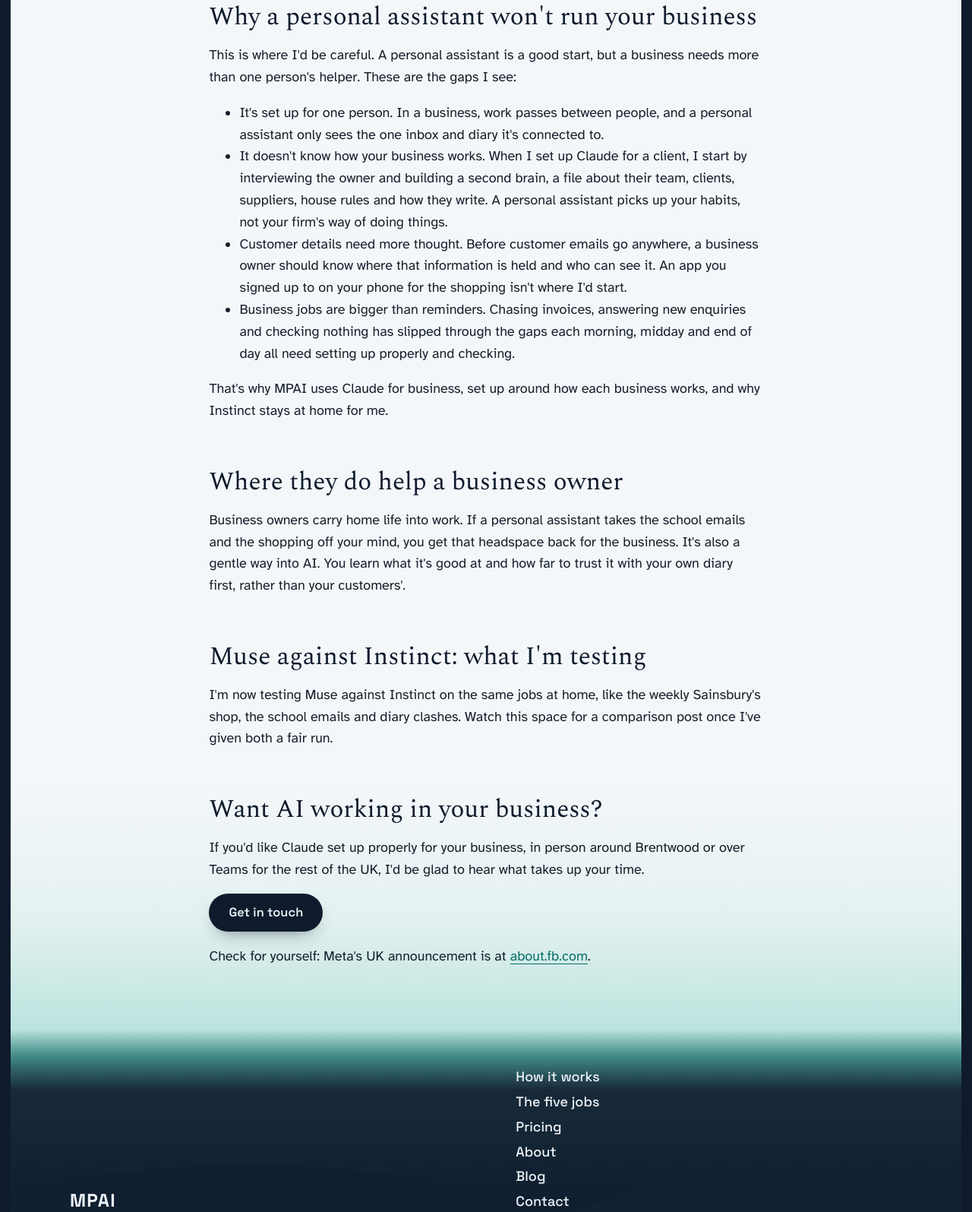
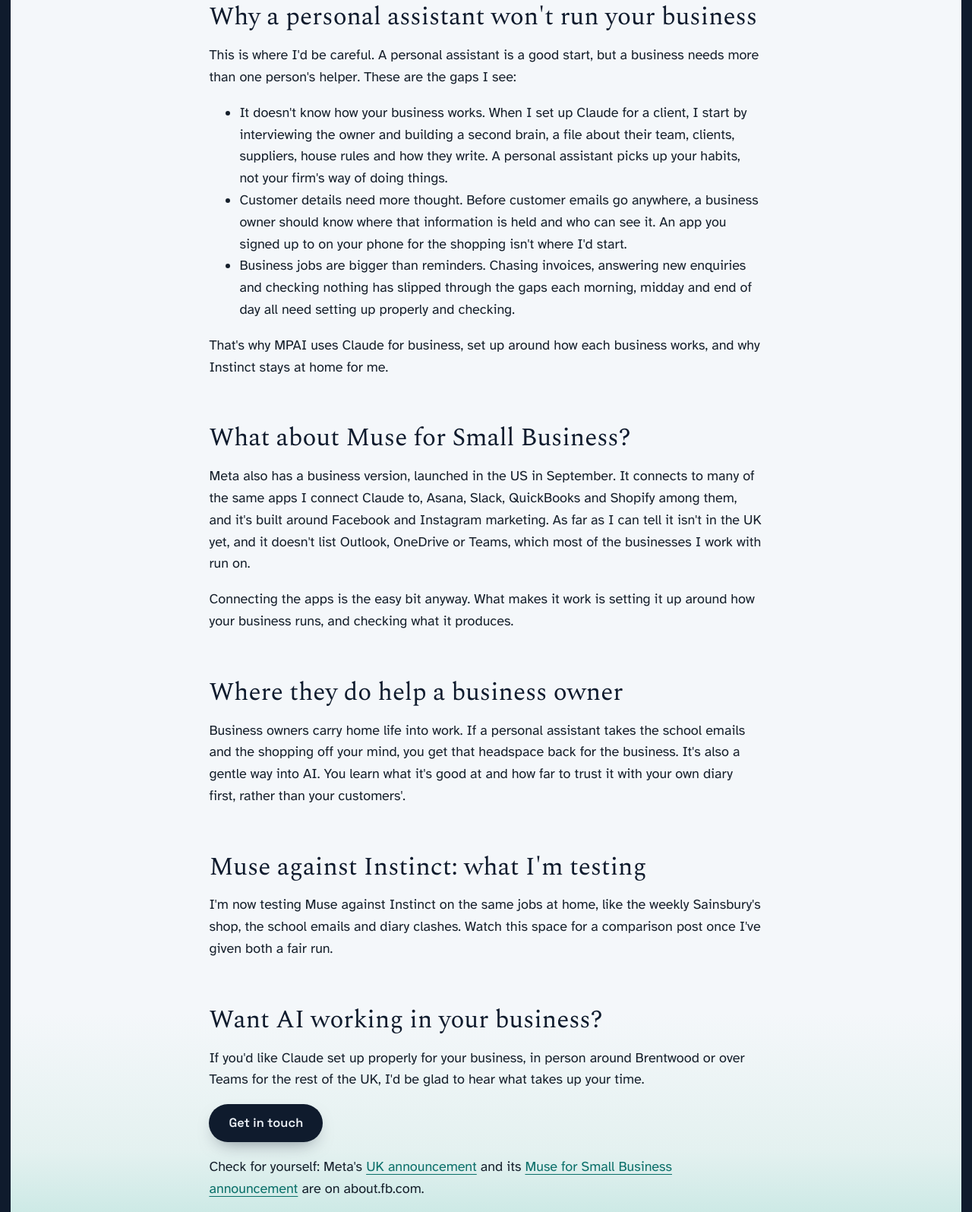
Before and after one commit to PBMPAD/MPAI, a plain HTML site: page blog/meta-muse-personal-ai-assistant/index.html in a window 1280 px wide. Shown: the part 1208-2803 px from the top of the page at 76% size. Drawn offline with nearby package versions, Linux system fonts and the light colour scheme.

Commit message:
Blog: add Muse for Small Business section to the Meta Muse post
Co-Authored-By: Claude Opus 5.5 <noreply@anthropic.com>
Claude-Session: https://claude.ai/code/session_01XMYrcY4X1GF4SxTf6zEoLG

```diff
--- a/blog/meta-muse-personal-ai-assistant/index.html
+++ b/blog/meta-muse-personal-ai-assistant/index.html
@@ -43,12 +43,15 @@
 <h2>Why a personal assistant won't run your business</h2>
 <p>This is where I'd be careful. A personal assistant is a good start, but a business needs more than one person's helper. These are the gaps I see:</p>
 <ul>
-<li>It's set up for one person. In a business, work passes between people, and a personal assistant only sees the one inbox and diary it's connected to.</li>
 <li>It doesn't know how your business works. When I set up Claude for a client, I start by interviewing the owner and building a second brain, a file about their team, clients, suppliers, house rules and how they write. A personal assistant picks up your habits, not your firm's way of doing things.</li>
 <li>Customer details need more thought. Before customer emails go anywhere, a business owner should know where that information is held and who can see it. An app you signed up to on your phone for the shopping isn't where I'd start.</li>
 <li>Business jobs are bigger than reminders. Chasing invoices, answering new enquiries and checking nothing has slipped through the gaps each morning, midday and end of day all need setting up properly and checking.</li>
 </ul>
 <p>That's why MPAI uses Claude for business, set up around how each business works, and why Instinct stays at home for me.</p>
+
+<h2>What about Muse for Small Business?</h2>
+<p>Meta also has a business version, launched in the US in September. It connects to many of the same apps I connect Claude to, Asana, Slack, QuickBooks and Shopify among them, and it's built around Facebook and Instagram marketing. As far as I can tell it isn't in the UK yet, and it doesn't list Outlook, OneDrive or Teams, which most of the businesses I work with run on.</p>
+<p>Connecting the apps is the easy bit anyway. What makes it work is setting it up around how your business runs, and checking what it produces.</p>
 
 <h2>Where they do help a business owner</h2>
 <p>Business owners carry home life into work. If a personal assistant takes the school emails and the shopping off your mind, you get that headspace back for the business. It's also a gentle way into AI. You learn what it's good at and how far to trust it with your own diary first, rather than your customers'.</p>
@@ -59,7 +62,7 @@
 <h2>Want AI working in your business?</h2>
 <p>If you'd like Claude set up properly for your business, in person around Brentwood or over Teams for the rest of the UK, I'd be glad to hear what takes up your time.</p>
 <p><a class="btn btn-dark" href="../../contact.html">Get in touch</a></p>
-<p>Check for yourself: Meta's UK announcement is at <a href="https://about.fb.com/news/2026/11/introducing-muse-in-the-uk-a-personal-ai-agent-you-control/">about.fb.com</a>.</p>
+<p>Check for yourself: Meta's <a href="https://about.fb.com/news/2026/11/introducing-muse-in-the-uk-a-personal-ai-agent-you-control/">UK announcement</a> and its <a href="https://about.fb.com/news/2026/09/introducing-muse-small-business/">Muse for Small Business announcement</a> are on about.fb.com.</p>
 </article>
 </div></section>
 </main>
```
